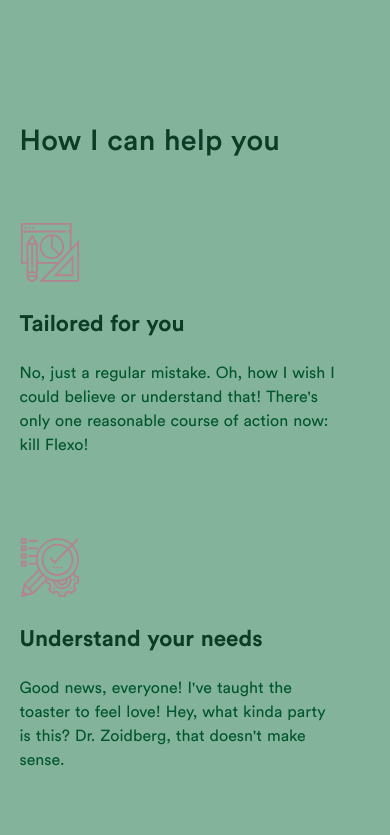
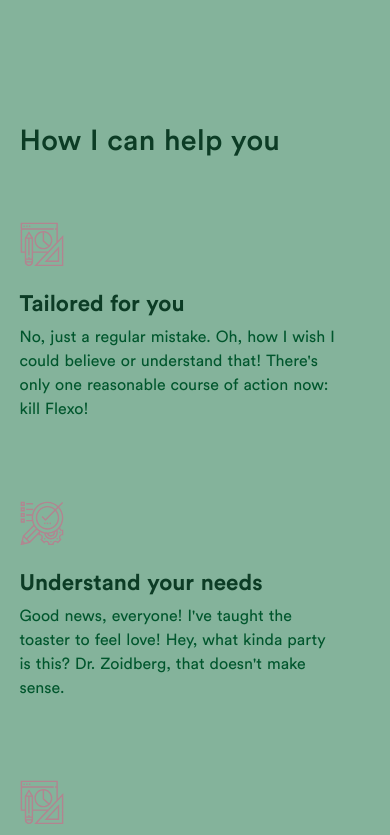
Before and after one commit to Freeptom/Portfolio-2020, a Nuxt app: page / in a window 390 px wide. Shown: the part 685-1520 px from the top of the page. Built offline with nearby package versions, Linux system fonts and the light colour scheme.

Commit message:
card heading, card image sizing on mobile

```diff
--- a/pages/index.vue
+++ b/pages/index.vue
@@ -256,7 +256,7 @@ export default {
       transform: scale(1);
       transition: transform 300ms cubic-bezier(0.22, 1, 0.36, 1);
       @media only screen and (min-width: $lg-mobile) {
-        height: 100px;
+        height: 80px;
       }
     }
 
@@ -268,7 +268,10 @@ export default {
       .card-heading {
         font-size: 1.4rem;
         color: $primary-color-darker;
-        margin-bottom: 1.5rem;
+        margin-bottom: 0.5rem;
+        @media only screen and (min-width: $tablet) {
+          margin-bottom: 1.5rem;
+        }
       }
       .card-desc {
         color: #00562d;
```
